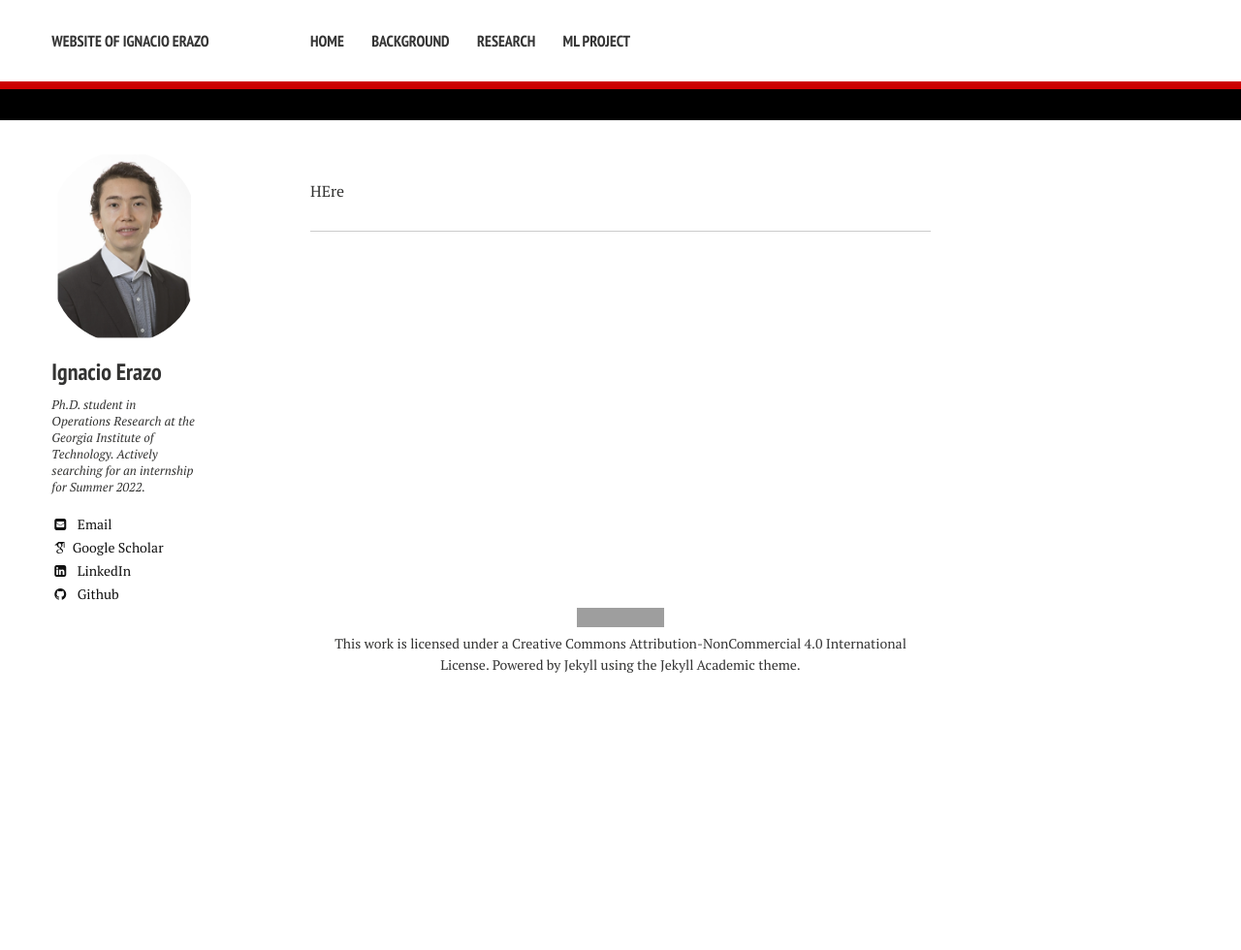
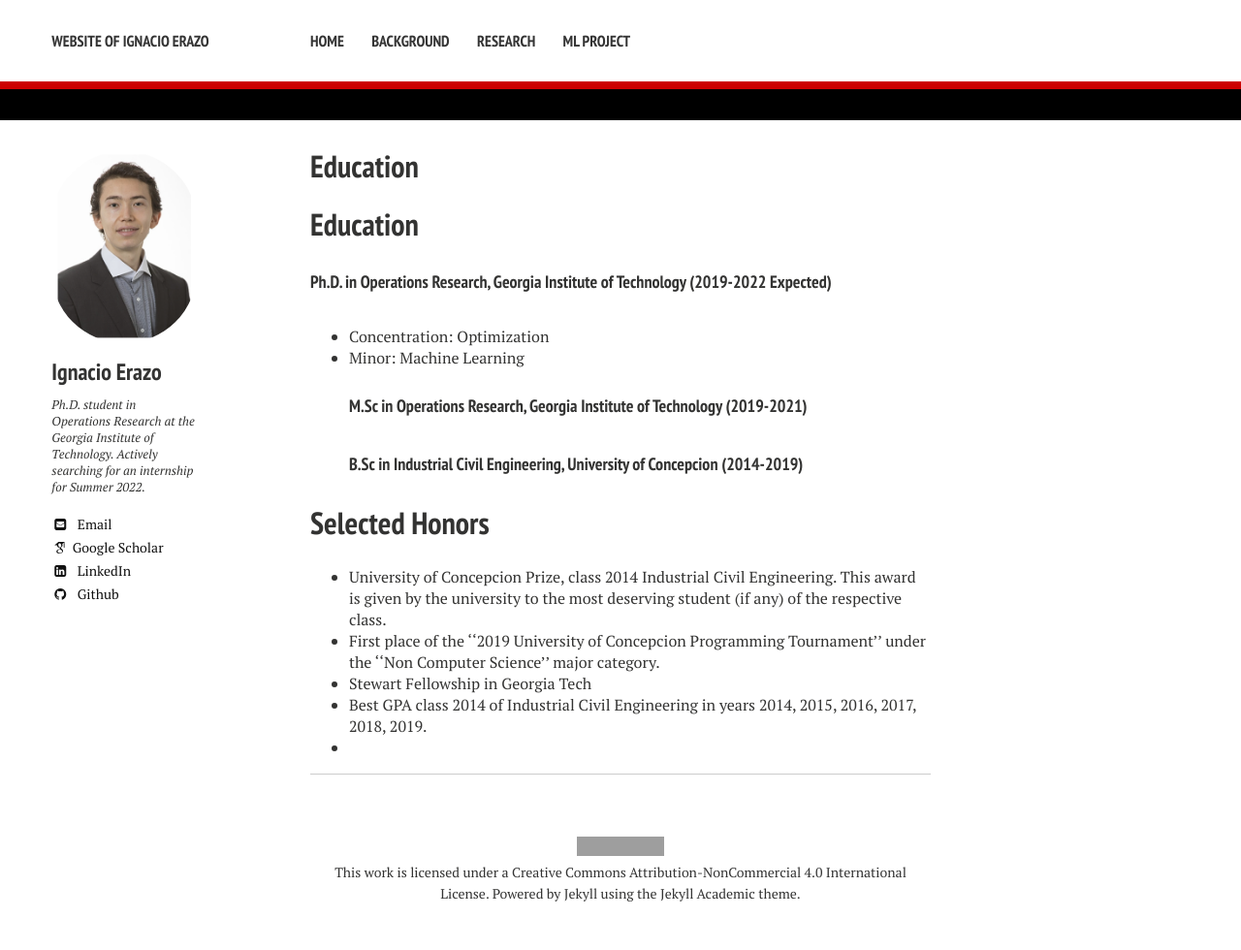
Before and after one commit to ierazo/ierazo.github.io, a Jekyll site: the page built from Background.md, in a window 1280 px wide. Shown: the whole page at 97% size. Built offline with Jekyll 4.4.1, drawn with Linux system fonts in a browser that asks for light colours; nearby versions of some CDN libraries; some web fonts are replaced; our own code applies the rules of GitHub Pages for plain Markdown files; before the commit the page ends 900 px from its top, so only the background shows below that; grey boxes are pictures that could not be loaded.

Commit message:
Update Background.md

```diff
--- a/Background.md
+++ b/Background.md
@@ -1 +1,13 @@
-HEre
+# Education
+#### Ph.D. in Operations Research, Georgia Institute of Technology (2019-2022 Expected)
+- Concentration: Optimization
+- Minor: Machine Learning
+#### M.Sc in Operations Research, Georgia Institute of Technology (2019-2021)
+#### B.Sc in Industrial Civil Engineering, University of Concepcion (2014-2019)
+
+# Selected Honors
+- University of Concepcion Prize, class 2014 Industrial Civil Engineering. This award is given by the university to the most deserving student (if any) of the respective class.
+- First place of the ''2019 University of Concepcion Programming Tournament'' under the ''Non Computer Science'' major category.
+- Stewart Fellowship in Georgia Tech
+- Best GPA class 2014 of Industrial Civil Engineering in years 2014, 2015, 2016, 2017, 2018, 2019.
+-
```
